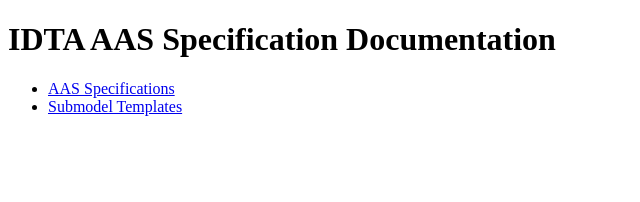
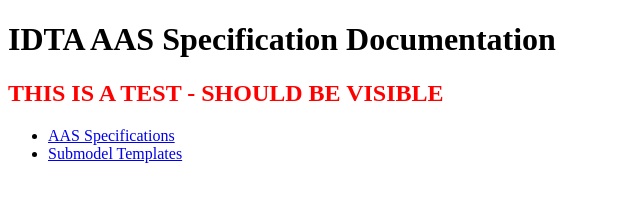
Before and after one commit to admin-shell-io/admin-shell-io.github.io, a website: page index.html in a window 1280 px wide. Shown: the whole page, without its empty margins (0-640 px from the left). Drawn offline with Linux system fonts and the light colour scheme.

Commit message:
updated links

```diff
--- a/index.html
+++ b/index.html
@@ -4,6 +4,7 @@
   <head><meta charset="utf-8"><title>IDTA AAS Specification Documentation</title></head>
   <body>
     <h1>IDTA AAS Specification Documentation</h1>
+    <h2 style="color:red;">THIS IS A TEST - SHOULD BE VISIBLE</h2>
     <ul>
       <li><a href="https://industrialdigitaltwin.io/aas-specifications/index/home/index.html">AAS Specifications</a></li>
       <li><a href="https://industrialdigitaltwin.io/idta-submodel-templates/index/home/index.html">Submodel Templates</a></li>
```
Also changed, not shown: .github/workflows/deploy.yml.
